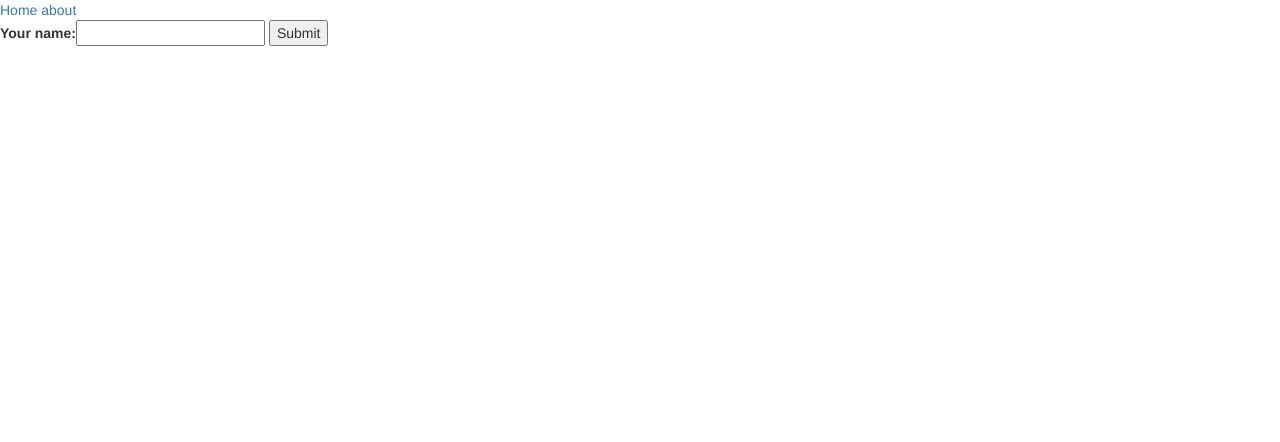
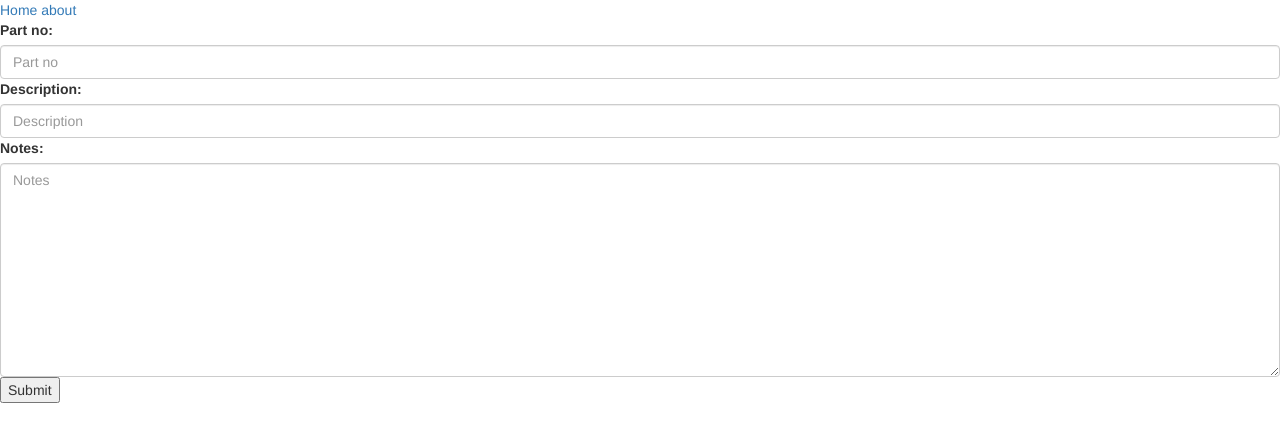
Before and after one commit to tkrasuski/fc, a Django app: a page that uses invent/templates/form.html in a window 1280 px wide. Shown: the top 442 px of the page. Run offline with Django 3.2, Linux system fonts and the light colour scheme; some libraries are stand-ins or nearby versions.

Commit message:
Forms handling

```diff
--- a/invent/forms.py
+++ b/invent/forms.py
@@ -2,3 +2,9 @@ from django import forms
 
 class NameForm(forms.Form):
     your_name = forms.CharField(label='Your name', max_length=100)
+class InventoryPart(forms.Form):
+    part_no = forms.CharField(widget=forms.TextInput(attrs={'class':'form-control','placeholder':'Part no'}))
+    description = forms.CharField(widget=forms.TextInput(attrs={'class':'form-control','placeholder':'Description'}))
+    notes = forms.CharField(required=False,widget=forms.Textarea(attrs={'class':'form-control','placeholder':'Notes'}))
+    #unit = forms.ForeignKey('Units')
+   # active = forms.BooleanField(required=False)
--- /dev/null
+++ b/invent/templates/dashboard.html
@@ -0,0 +1,4 @@
+{% extends "base.html" %}
+{% block title %}Invent{% endblock %}
+{% block content %}
+{% endblock %}
--- a/invent/templates/form.html
+++ b/invent/templates/form.html
@@ -1,7 +1,7 @@
 {% extends "base.html" %}
 {% block title %}Invent{% endblock %}
 {% block content %}
-<form action="{{handler}}}" method="post">
+<form action="{{handler}}" method="post">
     {% csrf_token %}
     {{ form }}
     <input type="submit" value="Submit" />
--- a/invent/views.py
+++ b/invent/views.py
@@ -2,7 +2,7 @@ from django.shortcuts import render
 from django.http import HttpResponse
 from django.views.generic import TemplateView # Import TemplateView
 
-from .forms import NameForm
+from .forms import InventoryPart
 
 
 def index(request):
@@ -12,12 +12,13 @@ def about(request):
     return render(request, 'test.html',{'nazwa':'dupa'})
 def get_name(request):
     if request.method == 'POST':
-        form = NameForm(request.POST)
+        form = InventoryPart(request.POST)
         if form.is_valid():
-            print (form.cleaned_data['your_name'])
+            print ('OK')
+            #print (form.cleaned_data['your_name'])
         else:
             print ('invalid :(')
 
     else:
-        form = NameForm()
-    return render(request, 'form.html', {'form':form, 'handler': 'your_name'})
+        form = InventoryPart()
+    return render(request, 'form.html', {'form':form, 'handler': 'inventory_part'})
```
